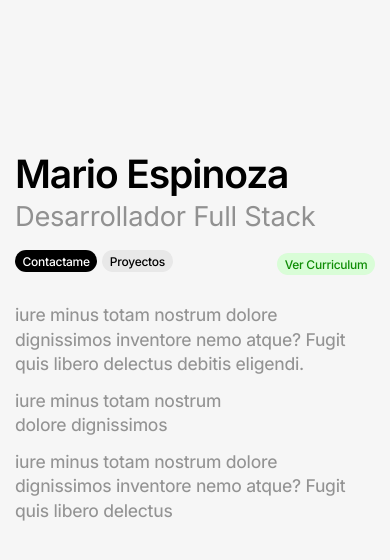
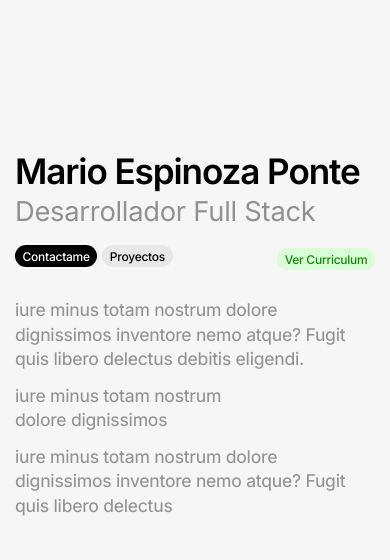
Before and after one commit to Bayo1924/portafolio-personal, a plain HTML site: page index.html in a window 390 px wide. Drawn offline with Linux system fonts and the light colour scheme.

Commit message:
Corrigiendo el nombre y mejorando etiquetas meta

```diff
--- a/asset/css/hero.css
+++ b/asset/css/hero.css
@@ -6,7 +6,8 @@
 /*     font-size: 3.5rem; */
     font-weight: 600;
     letter-spacing: -.11rem;
-    font-size: clamp(3.5rem, 10vw, 5rem);
+    font-size: clamp(3.2rem, 9vw, 5rem);
+    /* font-size: 3.2rem; */
 }
 
 .hero__subtitle{
--- a/index.html
+++ b/index.html
@@ -4,8 +4,8 @@
     <meta charset="UTF-8">
     <meta name="viewport" content="width=device-width, initial-scale=1.0">
     <meta http-equiv="X-UA-Compatible" content="ie=edge">
-    <meta name="description" content="Me llamo Mario Espinoza y soy desarrollador fullstack especializado en la creación de aplicaciones web y móviles con tecnologías modernas. Ofrezco soluciones personalizadas y eficientes, abarcando desde el frontend hasta el backend. Descubre mis proyectos y habilidades en Java, Spring Boot, JavaScript, y más.">
-    <meta name="keywords" content="mario espinoza, desarrollador fullstack, Java, Spring Boot, aplicaciones web, JavaScript, portafolio de desarrollo, backend, frontend">
+    <meta name="description" content="Me llamo Mario Espinoza Ponte y soy desarrollador fullstack especializado en la creación de aplicaciones web y móviles con tecnologías modernas. Ofrezco soluciones personalizadas y eficientes, abarcando desde el frontend hasta el backend. Descubre mis proyectos y habilidades en Java, Spring Boot, JavaScript, y más.">
+    <meta name="keywords" content="mario espinoza ponte, mario espinoza, desarrollador fullstack, Java, Spring Boot, aplicaciones web, JavaScript, portafolio de desarrollo, backend, frontend">
     <title>Mario Espinoza - Desarrollador Full Stack</title>
     <link rel="preconnect" href="https://fonts.googleapis.com">
     <link rel="preconnect" href="https://fonts.gstatic.com" crossorigin>
@@ -17,7 +17,7 @@
 <body>
     <section class="hero">
         <div class="hero__container container">
-            <h2 class="hero__title">Mario Espinoza</h2>
+            <h2 class="hero__title">Mario Espinoza Ponte</h2>
             <p class="hero__subtitle">Desarrollador Full Stack</p>
 
             <nav class="nav">
```
